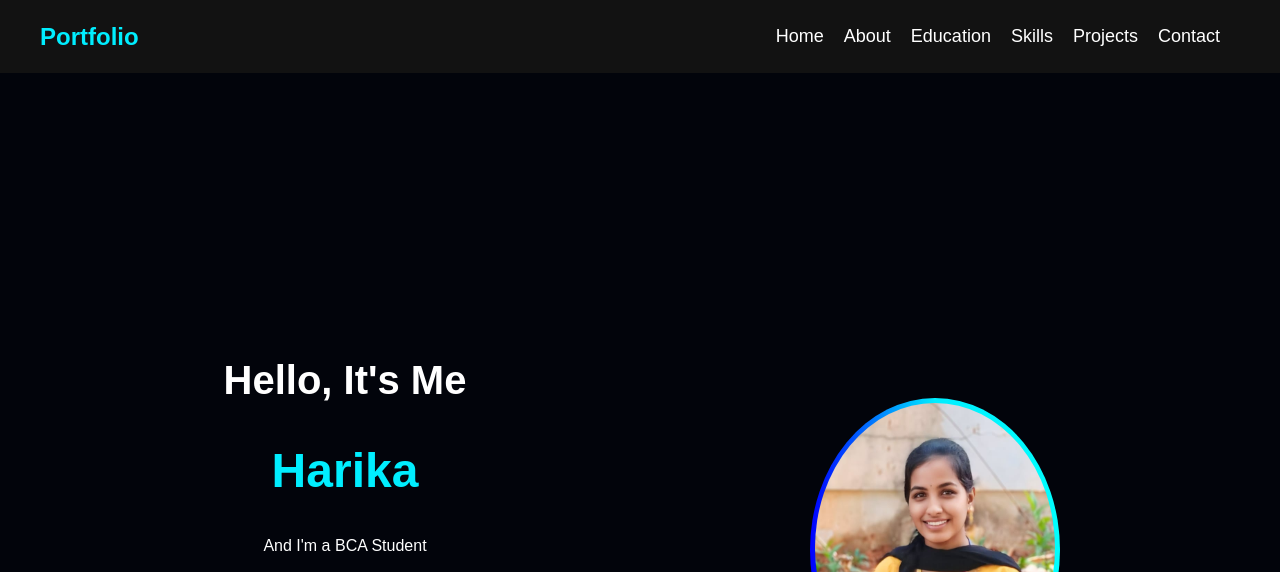
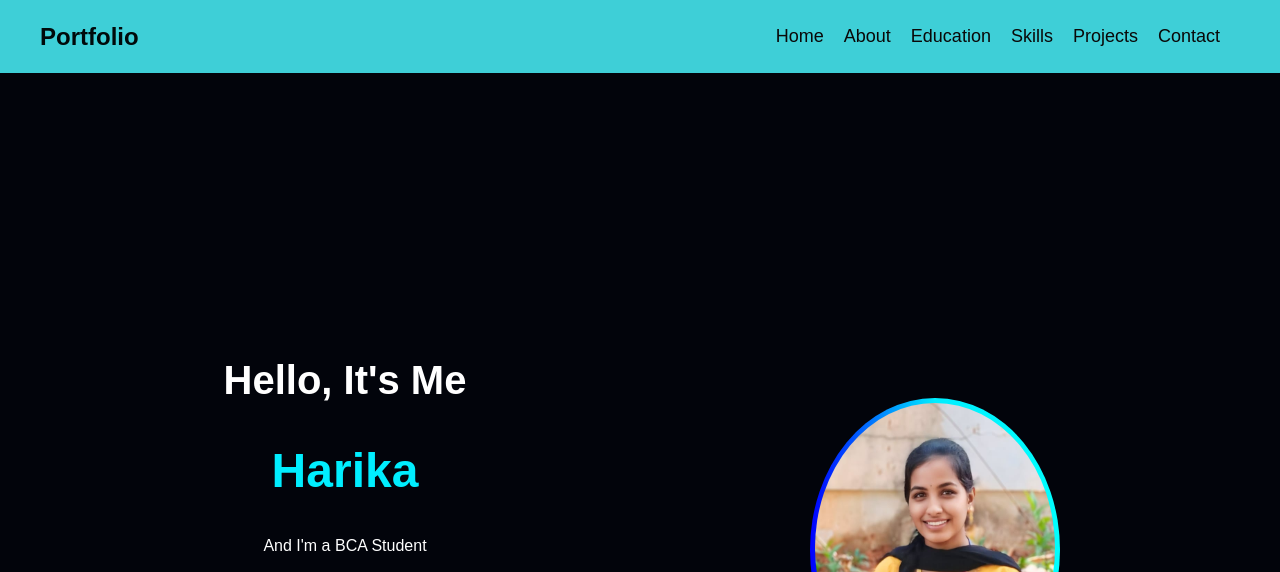
Before and after one commit to Harikatorlikonda/index.html, a plain HTML site: page index.html in a window 1280 px wide. Shown: the top 572 px of the page. Drawn offline with Linux system fonts and the light colour scheme.

Commit message:
Update style.css

```diff
--- a/style.css
+++ b/style.css
@@ -11,7 +11,7 @@ header {
   display: flex;
   justify-content: space-between;
   padding: 10px 20px;
-  background: #121212;
+  background: #3ecfd7;
   align-items: center;
 }
 
@@ -22,7 +22,7 @@ header {
 }
 
 .header-left a {
-  color: #0ef;
+  color: rgb(0, 10, 11);
   text-decoration: none;
 }
 
@@ -33,7 +33,7 @@ header nav ul {
 }
 
 header nav ul li a {
-  color: white;
+  color: rgb(10, 8, 8);
   text-decoration: none;
   font-size: 18px;
 }
```
